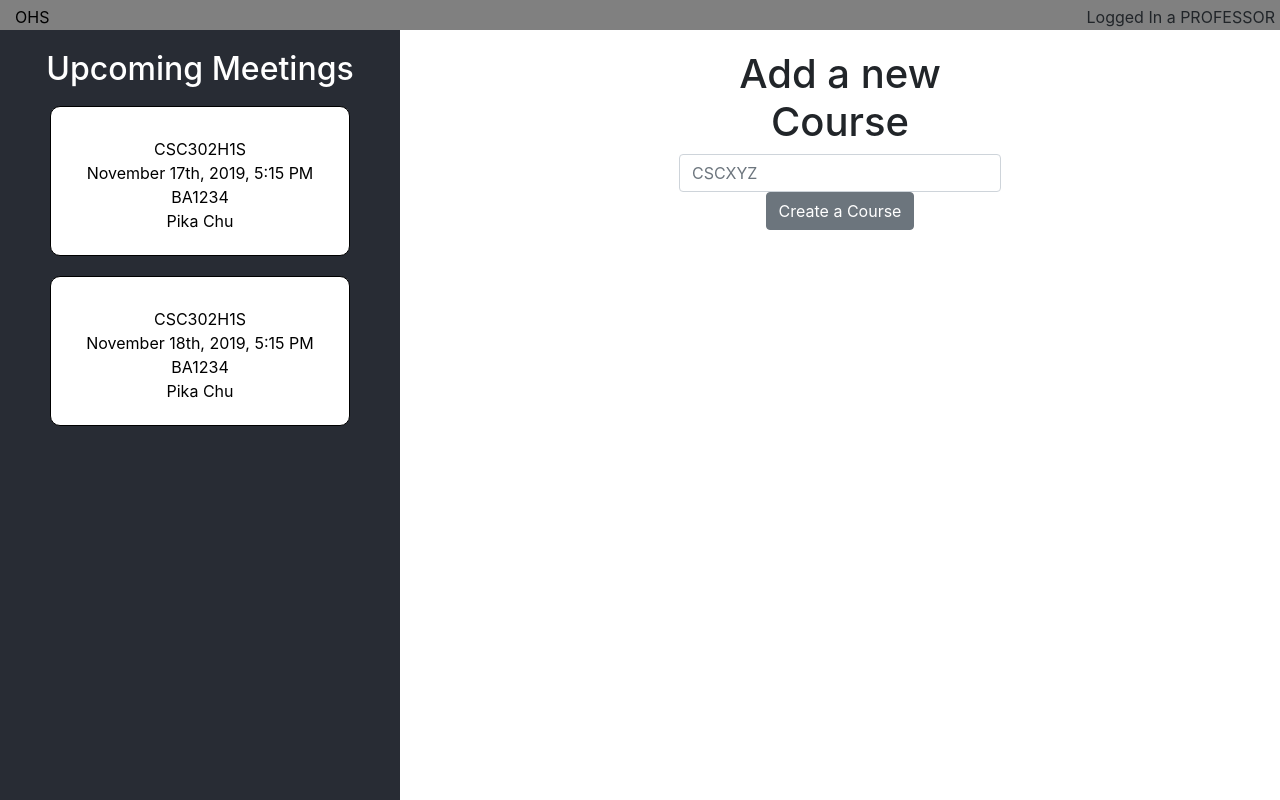
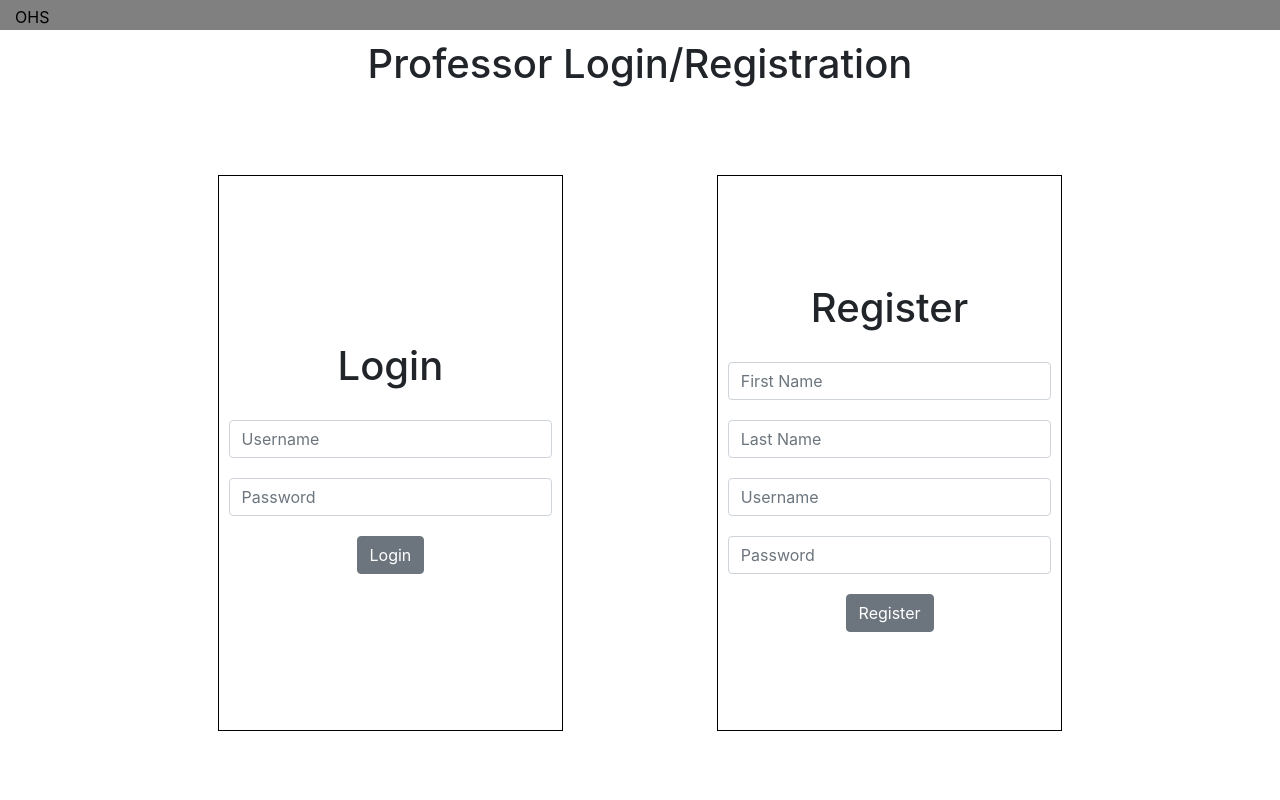
Before and after one commit to sakshaat/ohs, a React (Create React App) app in the folder ohs_gui/: page /add-course in a window 1280 px wide. Built offline with nearby package versions, Linux system fonts and the light colour scheme; no server answers; the HTML template or start-up script is replaced by a standard one.

Commit message:
login page

```diff
--- a/ohs_gui/src/App.css
+++ b/ohs_gui/src/App.css
@@ -1,5 +1,11 @@
 .App {
   text-align: center;
+
+  display: flex;
+  align-content: flex-start;
+  flex-direction: column;
+  width: 100%;
+  height: 100vh;
 }
 
 .App-logo {
@@ -8,12 +14,15 @@
   pointer-events: none;
 }
 
+.app-container {
+  height: 100%;
+  width: 100%;
+}
+
 nav {
   background-color: gray;
-  position: absolute;
   width: 100%;
   height: 30px;
-  top: 0;
 }
 
 nav .links {
@@ -33,19 +42,6 @@ nav .links a {
   color: black;
 }
 
-/*
-.App-header {
-  background-color: #282c34;
-  min-height: 100vh;
-  display: flex;
-  flex-direction: column;
-  align-items: center;
-  justify-content: center;
-  font-size: calc(10px + 2vmin);
-  color: white;
-}
-*/
-
 .App-body {
   margin-top: 30px;
 }
--- a/ohs_gui/src/App.js
+++ b/ohs_gui/src/App.js
@@ -2,6 +2,7 @@ import React, { Component } from 'react';
 
 import { BrowserRouter as Router, Switch, Route } from "react-router-dom";
 import Home from "./components/Home";
+import Login from "./components/Login"
 
 import './App.css';
 
@@ -10,7 +11,8 @@ class App extends Component {
   constructor(props) {
     super(props);
     this.state = {
-      user: null
+      user: null,
+      isLoggedIn: false
     }
 
     this.getUser = this.getUser.bind(this);
@@ -18,7 +20,10 @@ class App extends Component {
 
   // TODO: we should set the user in state when we log in
   componentDidMount() {
-    this.getUser();
+    if(window.sessionStorage.token) {
+      this.setState({isLoggedIn: true});
+    }
+    // this.getUser();
   }
 
   getUser() {
@@ -42,20 +47,18 @@ class App extends Component {
                   OHS
                 </a>
               </div>
-              {this.state.user &&
+              {this.state.isLoggedIn &&
                 <div className="nav-item">
-                  Logged In a {this.state.user.role}
+                  Logged In as a {this.state.user.role}
                 </div>
               }
             </div>
           </nav>
-          {this.state.user &&
-            <div className="App-body">
-              <Switch>
-                <Route path="/" render={() => <Home user={this.state.user} />} />
-              </Switch>
-            </div>
-          }
+          <div className="app-container">
+            {this.state.isLoggedIn ? <Home user={this.state.user} /> : <Login />}
+          </div>
+
+
         </div>
       </Router>
     );
--- /dev/null
+++ b/ohs_gui/src/components/Login.css
@@ -0,0 +1,35 @@
+.auth-container {
+    height: 100%;
+    display: flex;
+    flex-direction: column;
+    align-items: center;
+    width: 100%;
+}
+
+.auth-container h1 {
+    padding: 10px;
+}
+
+.form-container {
+    height: 100%;
+    display: flex;
+    justify-content: space-evenly;
+    align-items: center;
+    width: 90%;
+}
+
+.form {
+    width: 30%;
+    height: 80%;
+    border: 1px solid black;
+    display: flex;
+    flex-direction: column;
+    justify-content: center;
+    padding: 10px;
+    align-items: center;
+}
+
+.form * {
+    margin-top: 10px;
+    margin-bottom: 10px;
+}
--- /dev/null
+++ b/ohs_gui/src/components/Login.js
@@ -0,0 +1,97 @@
+import React, { Component } from 'react';
+import { Button, FormControl} from "react-bootstrap";
+import ReactDOM from 'react-dom'
+
+import './Login.css';
+
+const URL = `${process.env.REACT_APP_INSTRUCTOR_SERVICE_URL || 'http://localhost:8000'}/create-user`
+
+class Login extends Component {
+    constructor(props) {
+        super(props);
+        this.state = {  }
+
+        this.register = this.register.bind(this);
+    }
+
+    register() {
+        let fname = ReactDOM.findDOMNode(this.refs.registerFnameInput).value;
+        let lname = ReactDOM.findDOMNode(this.refs.registerLnameInput).value;
+        let username = ReactDOM.findDOMNode(this.refs.registerUsernameInput).value;
+        let password = ReactDOM.findDOMNode(this.refs.registerPwdInput).value;
+
+        let data = {
+            "id": username,
+            "password": password,
+            "firstName": fname,
+            "lastName": lname
+        }
+
+        fetch(URL, {
+            method: 'POST', // or 'PUT'
+            body: JSON.stringify(data), // data can be `string` or {object}!
+            headers:{
+                'Content-Type': 'application/json'
+            }}).then(res => res.json())
+        .then(response => console.log('Success:', JSON.stringify(response)))
+        .catch(error => console.error('Error:', error));
+    }
+
+    render() {
+        return (
+            <section className="auth-container">
+                <h1>Professor Login/Registration</h1>
+                <section className="form-container">
+                    <section className="form login-form">
+                        <h1>Login</h1>
+                        <FormControl ref="login-usernameInput"
+                                placeholder="Username"
+                                aria-label="username"
+                                aria-describedby="basic-addon2"
+                                id="login-username-input"
+                            />
+                        <FormControl ref="login-pwdInput"
+                                type="password"
+                                placeholder="Password"
+                                aria-label="Password"
+                                aria-describedby="basic-addon2"
+                                id="login-password-input"
+                            />
+                        <Button variant="secondary" onClick={this.createCourse}>Login</Button>
+                    </section>
+                    <section className="form register-form">
+                        <h1>Register</h1>
+                        <FormControl ref="registerFnameInput"
+                                placeholder="First Name"
+                                aria-label="fname"
+                                aria-describedby="basic-addon2"
+                                id="register-fname-input"
+                            />
+                        <FormControl ref="registerLnameInput"
+                                placeholder="Last Name"
+                                aria-label="lname"
+                                aria-describedby="basic-addon2"
+                                id="register-lname-input"
+                            />
+                        <FormControl ref="registerUsernameInput"
+                                placeholder="Username"
+                                aria-label="username"
+                                aria-describedby="basic-addon2"
+                                id="register-username-input"
+                            />
+                        <FormControl ref="registerPwdInput"
+                                type="password"
+                                placeholder="Password"
+                                aria-label="Password"
+                                aria-describedby="basic-addon2"
+                                id="register-password-input"
+                            />
+                        <Button variant="secondary" onClick={this.register}>Register</Button>
+                    </section>
+                </section>
+            </section>
+        )
+    }
+}
+
+export default Login;
```
Also changed, not shown: ohs_gui/package.json (line endings or trailing spaces), 1 other file (tests, documents, lock files or other folders).
